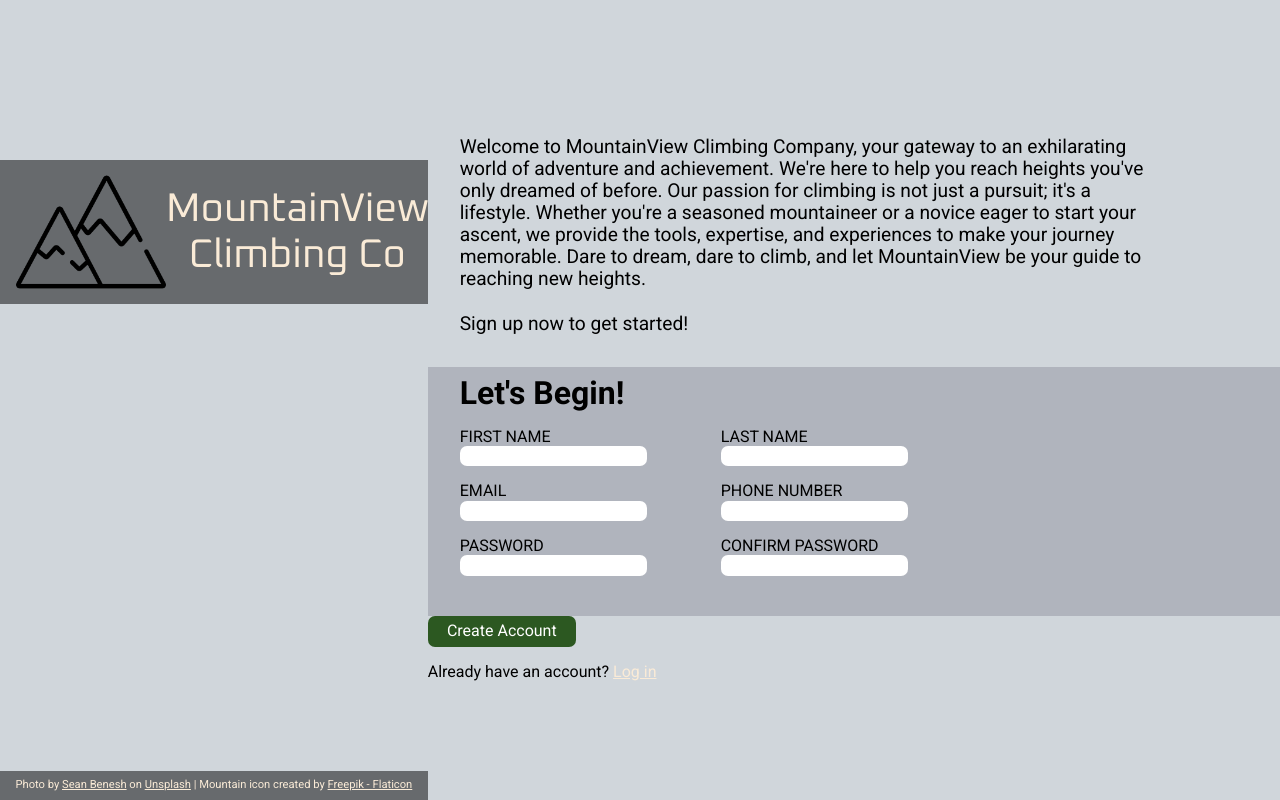
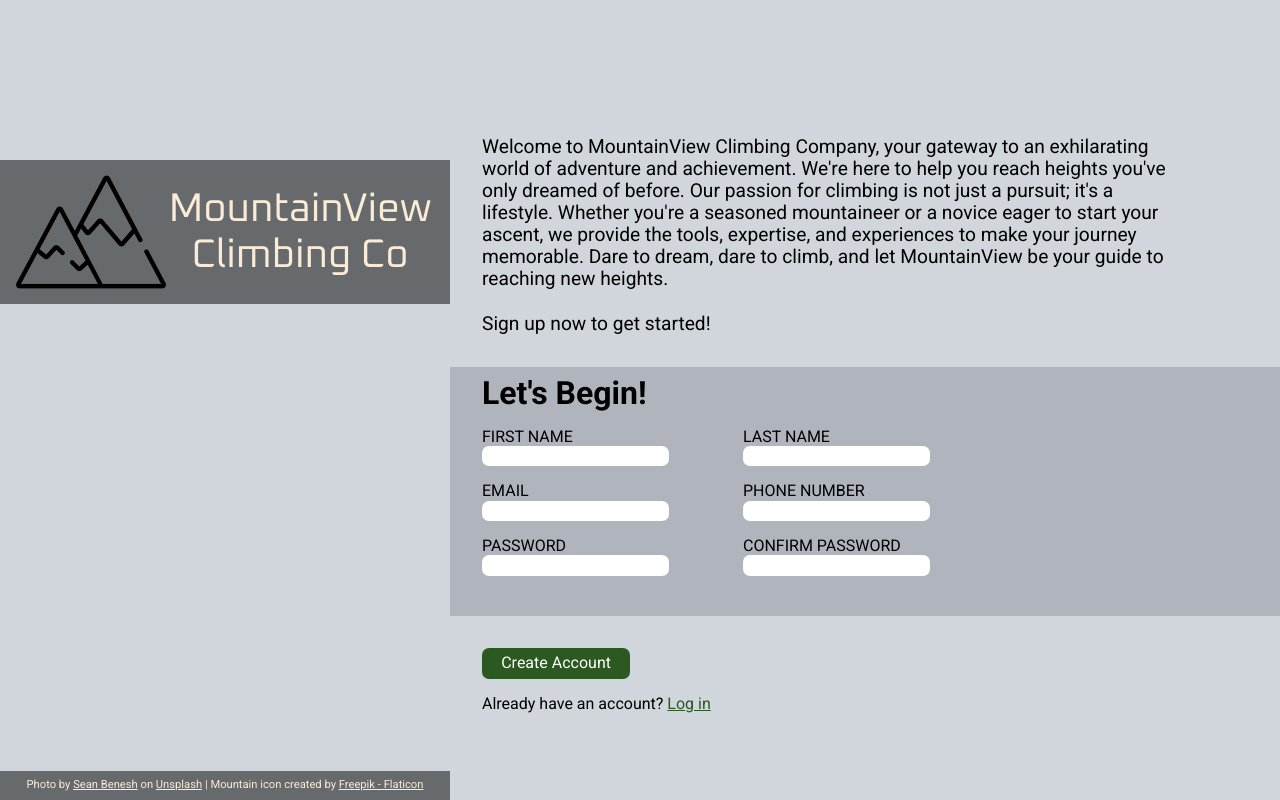
Before and after one commit to AlphaZer00/sign-up-form, a plain HTML site: page index.html in a window 1280 px wide. Drawn offline with Linux system fonts and the light colour scheme.

Commit message:
Change padding and link color in button section

```diff
--- a/styles.css
+++ b/styles.css
@@ -13,7 +13,6 @@ html, body{
 }
 
 .sidebar {
-    position: relative;
     min-width: 350px;
     width: 30vw;
     flex-grow: 1;
@@ -25,11 +24,13 @@ html, body{
     display: flex;
     flex-direction: column;
     justify-content: space-between;
+    min-width: 450px;
 }
 
 .banner {
     display: flex;
     align-items: center;
+    justify-content: space-evenly;
     max-height: 14vh;
     margin-top: 20vh;
     padding: 1rem 1rem;
@@ -42,7 +43,6 @@ html, body{
 .banner>img {
     max-height: 150px;
     min-width: 150px;
-    overflow: clip;
 }
 
 .banner span {
@@ -96,6 +96,14 @@ button {
     color: white;
 }
 
+.button-area {
+    padding: 2em
+}
+
+.button-area a {
+    color: #2c5821
+}
+
 .form-area {
     background-color: #b0b4bd;
     padding: .5rem 2rem;
```
